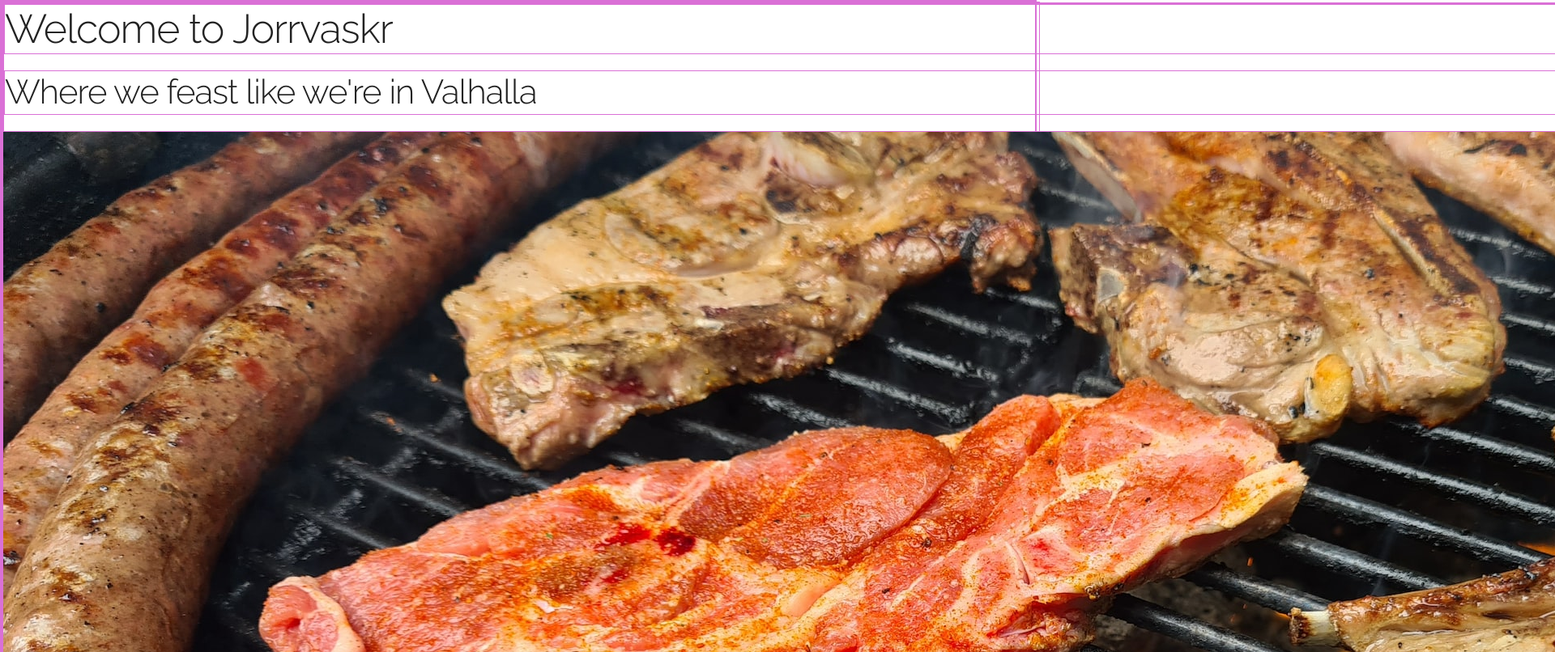
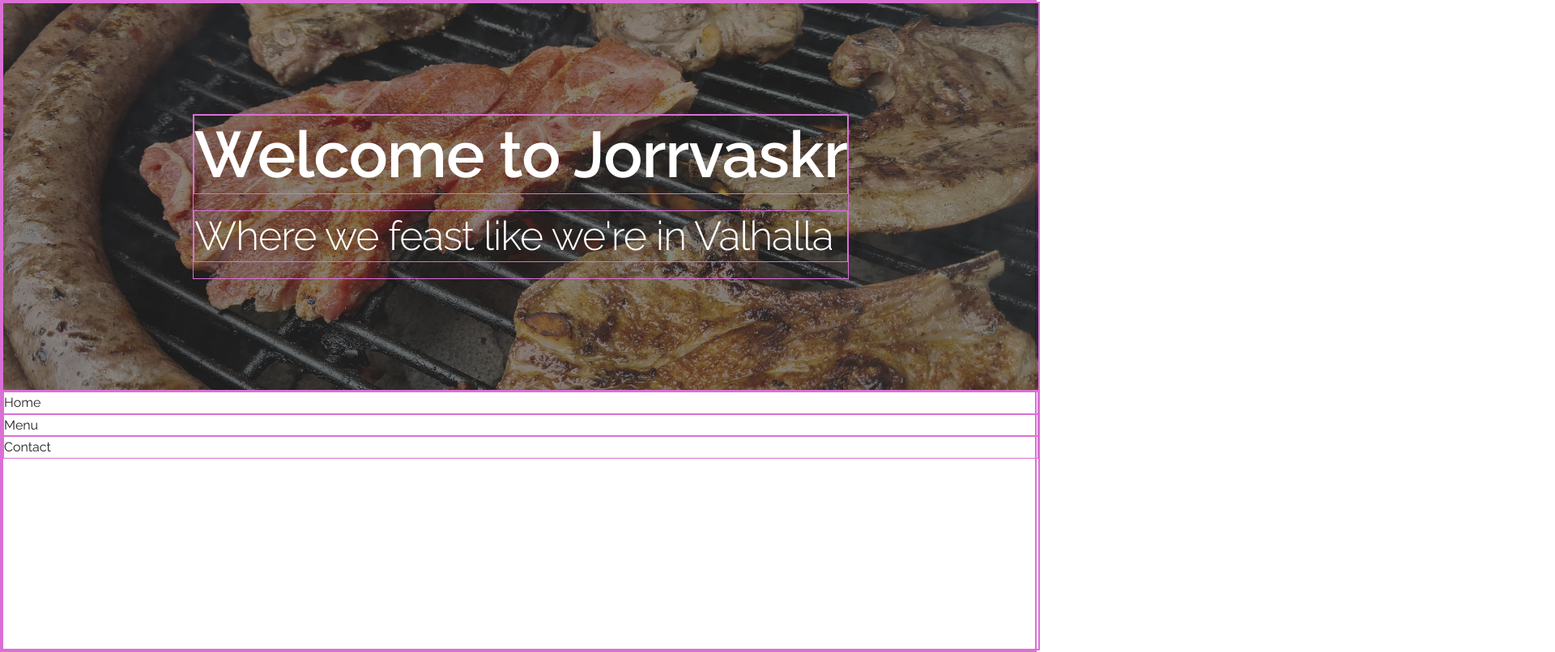
Before and after one commit to jfvillablanca/odin-restaurant-page, a website built with webpack: page src/index.html in a window 1280 px wide. Shown: the top 806 px of the page at 81% size, 1920 px wide, since content can reach past the window. Built offline with nearby package versions, Linux system fonts and the light colour scheme.

Commit message:
Style hero banner

```diff
--- a/src/css/styles.css
+++ b/src/css/styles.css
@@ -17,5 +17,38 @@ body {
   min-width: 100vw;
 
   display: grid;
-  grid-template-rows: 1fr 1fr;
+  grid-template-rows: 1.5fr 1fr;
 }
+
+.hero {
+  position: relative;
+
+  display: grid;
+  place-items: center;
+}
+
+.hero img {
+  position: absolute;
+  z-index: 0;
+
+  max-height: 100%;
+  min-width: 100%;
+  object-fit: cover;
+  filter: brightness(0.5) opacity(0.9) saturate(0.7);
+}
+
+.hero > .headers {
+  position: absolute;
+  z-index: 1;
+
+  color: white;
+}
+
+.headers h1 {
+  font-weight: 1000;
+  font-size: 8rem;
+}
+
+.headers h2 {
+  font-size: 5rem;
+}
```
